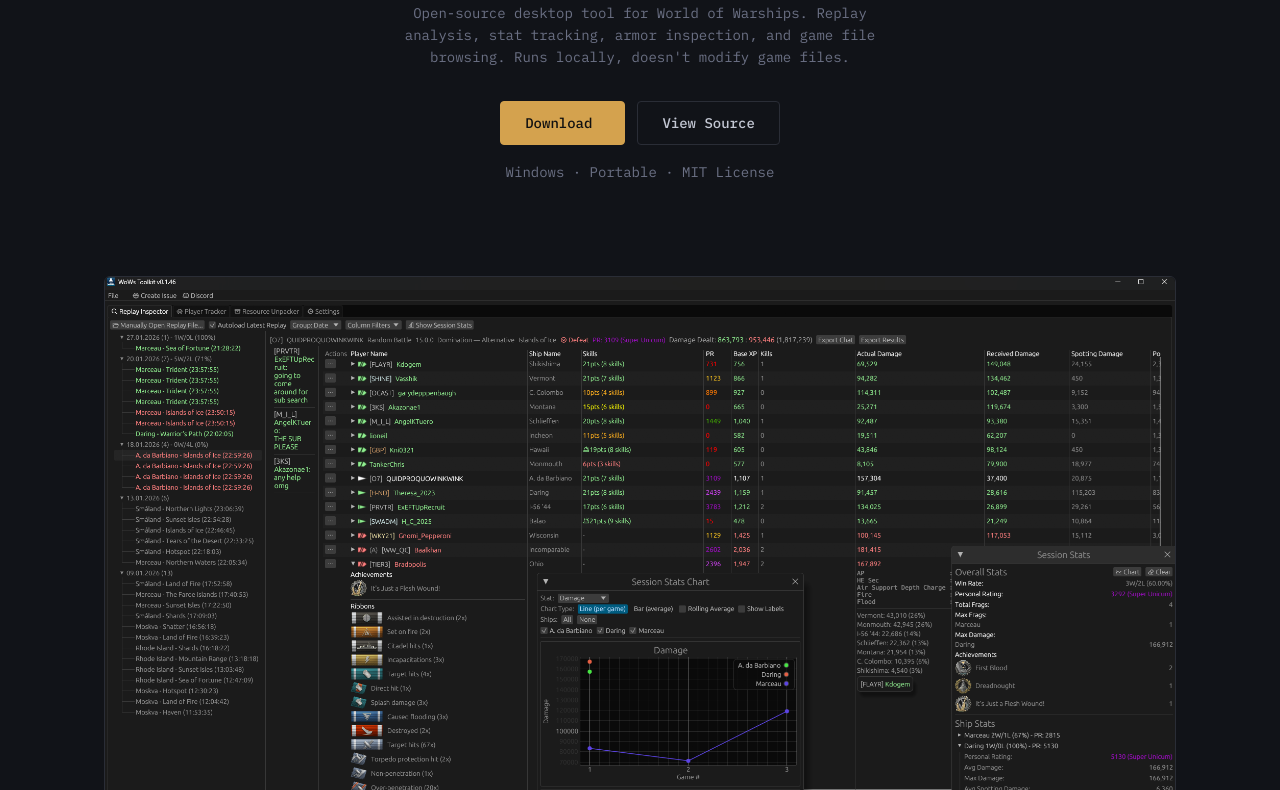
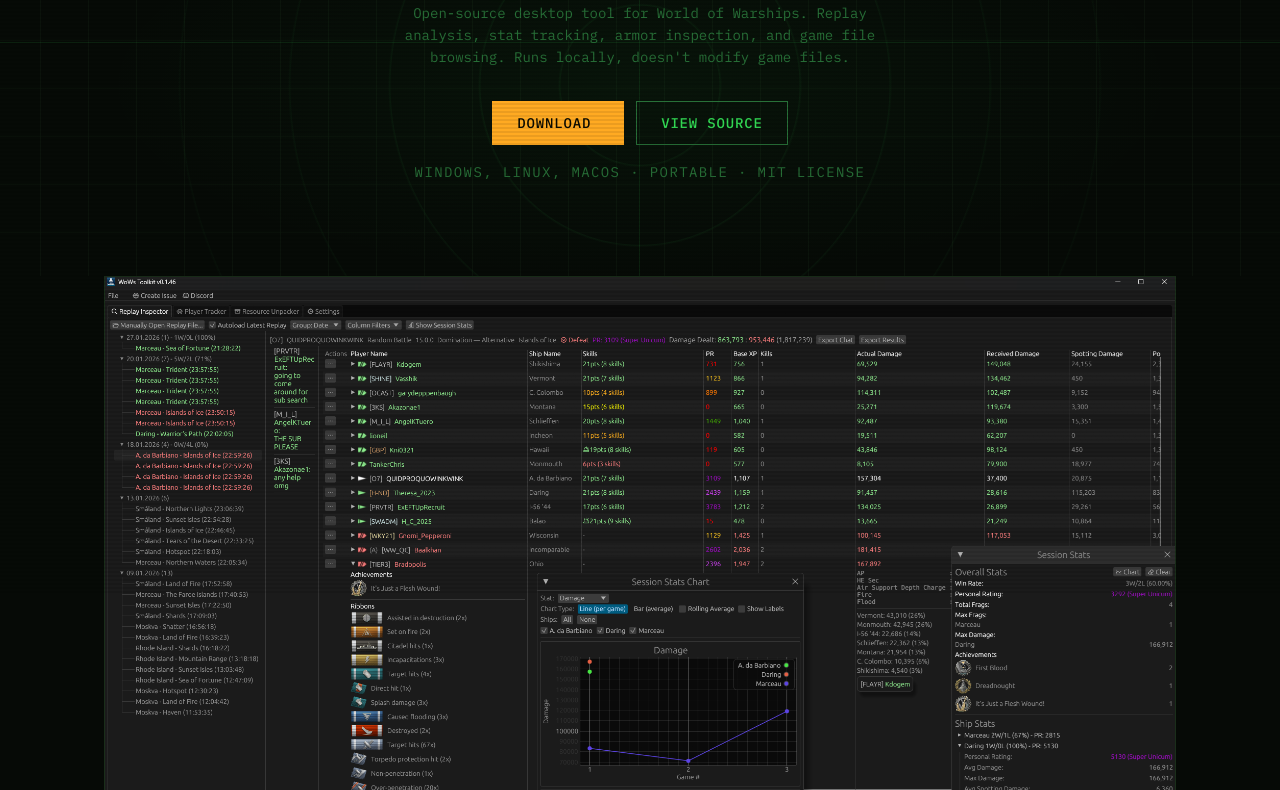
Before and after one commit to Immovable-Library/wows-toolkit, a plain HTML site: page site/index.html in a window 1280 px wide. Shown: the part 205-995 px from the top of the page. Drawn offline with Linux system fonts and the light colour scheme; no server answers.

Commit message:
site: change UI a bit

```diff
--- a/site/index.html
+++ b/site/index.html
@@ -18,12 +18,16 @@
             }
 
             :root {
-                --bg: #111318;
-                --bg-raised: #181b22;
-                --border: #2a2d36;
-                --text: #c4c8d4;
-                --text-dim: #6b7084;
-                --accent: #d4a24e;
+                --bg: #060a06;
+                --bg-raised: #0a120a;
+                --border: #1a2e1a;
+                --text: #33dd55;
+                --text-bright: #bbffcc;
+                --text-dim: #287038;
+                --accent: #ffaa22;
+                --accent-hover: #ffbb44;
+                --glow-green: rgba(51, 221, 85, 0.4);
+                --glow-amber: rgba(255, 170, 34, 0.35);
             }
 
             body {
@@ -32,14 +36,33 @@
                 color: var(--text);
                 line-height: 1.6;
                 -webkit-font-smoothing: antialiased;
+                position: relative;
+            }
+
+            /* CRT scan line overlay */
+            body::after {
+                content: "";
+                position: fixed;
+                inset: 0;
+                z-index: 9999;
+                pointer-events: none;
+                background: repeating-linear-gradient(
+                    0deg,
+                    transparent,
+                    transparent 2px,
+                    rgba(0, 0, 0, 0.08) 2px,
+                    rgba(0, 0, 0, 0.08) 4px
+                );
             }
 
             a {
                 color: var(--accent);
                 text-decoration: none;
+                transition: text-shadow 0.15s;
             }
             a:hover {
-                text-decoration: underline;
+                text-decoration: none;
+                text-shadow: 0 0 8px var(--glow-amber);
             }
 
             .container {
@@ -61,8 +84,10 @@
             .logo {
                 font-weight: 600;
                 font-size: 15px;
-                color: var(--text);
-                letter-spacing: 0.02em;
+                color: var(--text-bright);
+                letter-spacing: 0.12em;
+                text-transform: uppercase;
+                text-shadow: 0 0 10px var(--glow-green);
             }
             nav {
                 display: flex;
@@ -71,23 +96,114 @@
             }
             nav a {
                 color: var(--text-dim);
+                text-transform: uppercase;
+                letter-spacing: 0.08em;
+                transition:
+                    color 0.15s,
+                    text-shadow 0.15s;
             }
             nav a:hover {
                 color: var(--text);
-                text-decoration: none;
+                text-shadow: 0 0 8px var(--glow-green);
             }
 
-            /* Hero */
+            /* Hero — artillery plotting room */
             .hero {
                 padding: 80px 0 60px;
                 text-align: center;
+                position: relative;
+                overflow: hidden;
+                background:
+                    radial-gradient(
+                        ellipse at 50% 55%,
+                        rgba(51, 221, 85, 0.05) 0%,
+                        transparent 60%
+                    ),
+                    linear-gradient(
+                        rgba(26, 46, 26, 0.25) 1px,
+                        transparent 1px
+                    ),
+                    linear-gradient(
+                        90deg,
+                        rgba(26, 46, 26, 0.25) 1px,
+                        transparent 1px
+                    );
+                background-size:
+                    100% 100%,
+                    48px 48px,
+                    48px 48px;
+                background-position: center, center, center;
+            }
+            /* Range rings + crosshair reticle */
+            .hero::before {
+                content: "";
+                position: absolute;
+                inset: 0;
+                pointer-events: none;
+                background:
+                    /* Vertical crosshair */
+                    linear-gradient(
+                        90deg,
+                        transparent calc(50% - 0.5px),
+                        rgba(51, 221, 85, 0.1) calc(50% - 0.5px),
+                        rgba(51, 221, 85, 0.1) calc(50% + 0.5px),
+                        transparent calc(50% + 0.5px)
+                    ),
+                    /* Horizontal crosshair */
+                    linear-gradient(
+                            0deg,
+                            transparent calc(55% - 0.5px),
+                            rgba(51, 221, 85, 0.1) calc(55% - 0.5px),
+                            rgba(51, 221, 85, 0.1) calc(55% + 0.5px),
+                            transparent calc(55% + 0.5px)
+                        ),
+                    /* Range rings (concentric, fading out) */
+                    radial-gradient(
+                            circle at 50% 55%,
+                            transparent 79px,
+                            rgba(51, 221, 85, 0.06) 80px,
+                            transparent 82px
+                        ),
+                    radial-gradient(
+                        circle at 50% 55%,
+                        transparent 159px,
+                        rgba(51, 221, 85, 0.06) 160px,
+                        transparent 162px
+                    ),
+                    radial-gradient(
+                        circle at 50% 55%,
+                        transparent 249px,
+                        rgba(51, 221, 85, 0.05) 250px,
+                        transparent 252px
+                    ),
+                    radial-gradient(
+                        circle at 50% 55%,
+                        transparent 349px,
+                        rgba(51, 221, 85, 0.04) 350px,
+                        transparent 352px
+                    ),
+                    radial-gradient(
+                        circle at 50% 55%,
+                        transparent 459px,
+                        rgba(51, 221, 85, 0.03) 460px,
+                        transparent 462px
+                    );
+            }
+            .hero > * {
+                position: relative;
+                z-index: 1;
             }
             .hero h1 {
                 font-size: 36px;
                 font-weight: 600;
-                color: #e8ecf4;
+                color: var(--text-bright);
                 margin-bottom: 12px;
-                letter-spacing: -0.01em;
+                letter-spacing: 0.08em;
+                text-transform: uppercase;
+                text-shadow:
+                    0 0 20px var(--glow-green),
+                    0 0 40px rgba(51, 221, 85, 0.2),
+                    0 0 80px rgba(51, 221, 85, 0.1);
             }
             .hero p {
                 font-size: 14px;
@@ -109,26 +225,33 @@
                 font-family: inherit;
                 font-size: 14px;
                 font-weight: 500;
-                border-radius: 4px;
+                border-radius: 0;
                 cursor: pointer;
                 transition: all 0.15s;
+                text-transform: uppercase;
+                letter-spacing: 0.06em;
             }
             .btn-primary {
                 background: var(--accent);
-                color: #111;
+                color: #0a0a00;
                 border: 1px solid var(--accent);
             }
             .btn-primary:hover {
-                background: #e0ad5a;
+                background: var(--accent-hover);
+                box-shadow:
+                    0 0 16px var(--glow-amber),
+                    inset 0 0 16px rgba(255, 170, 34, 0.15);
                 text-decoration: none;
             }
             .btn-secondary {
                 background: transparent;
                 color: var(--text);
-                border: 1px solid var(--border);
+                border: 1px solid var(--text-dim);
             }
             .btn-secondary:hover {
-                border-color: var(--text-dim);
+                border-color: var(--text);
+                box-shadow: 0 0 12px var(--glow-green);
+                text-shadow: 0 0 6px var(--glow-green);
                 text-decoration: none;
             }
             .version-tag {
@@ -138,29 +261,36 @@
             .hero-meta {
                 font-size: 12px;
                 color: var(--text-dim);
+                text-transform: uppercase;
+                letter-spacing: 0.1em;
             }
 
             /* Screenshots */
             .screenshot {
                 border: 1px solid var(--border);
-                border-radius: 6px;
+                border-radius: 0;
                 overflow: hidden;
-                background: #0a0b0e;
+                background: #030503;
                 cursor: pointer;
-                transition: border-color 0.15s;
+                transition:
+                    border-color 0.15s,
+                    box-shadow 0.15s;
             }
             .screenshot:hover {
                 border-color: var(--text-dim);
+                box-shadow: 0 0 20px rgba(51, 221, 85, 0.1);
             }
             .screenshot img {
                 display: block;
                 width: 100%;
             }
             .screenshot-caption {
-                font-size: 12px;
+                font-size: 11px;
                 color: var(--text-dim);
                 text-align: center;
                 margin-top: 12px;
+                text-transform: uppercase;
+                letter-spacing: 0.04em;
             }
 
             /* Hero screenshot */
@@ -175,15 +305,20 @@
                 margin: 0;
             }
 
-            /* Features — stacked layout: text then full-width image */
+            /* Features */
             .features {
                 padding: 60px 0;
             }
             .features h2 {
-                font-size: 20px;
+                font-size: 14px;
                 font-weight: 600;
-                color: #e8ecf4;
+                color: var(--text-dim);
                 margin-bottom: 40px;
+                text-transform: uppercase;
+                letter-spacing: 0.2em;
+            }
+            .features h2::before {
+                content: "// ";
             }
             .feature {
                 margin-bottom: 56px;
@@ -196,13 +331,17 @@
                 font-weight: 600;
                 color: var(--accent);
                 margin-bottom: 8px;
+                text-transform: uppercase;
+                letter-spacing: 0.06em;
+                text-shadow: 0 0 10px var(--glow-amber);
             }
             .feature p {
                 font-size: 13px;
-                color: var(--text-dim);
+                color: var(--text);
                 line-height: 1.7;
                 max-width: 640px;
                 margin-bottom: 20px;
+                opacity: 0.7;
             }
             .feature .screenshot {
                 margin: 0;
@@ -218,7 +357,7 @@
                 gap: 1px;
                 background: var(--border);
                 border: 1px solid var(--border);
-                border-radius: 6px;
+                border-radius: 0;
                 overflow: hidden;
             }
             .spec {
@@ -226,16 +365,17 @@
                 padding: 20px 24px;
             }
             .spec-label {
-                font-size: 11px;
-                color: var(--text-dim);
+                font-size: 10px;
+                color: #55aa66;
                 text-transform: uppercase;
-                letter-spacing: 0.06em;
+                letter-spacing: 0.12em;
                 margin-bottom: 4px;
             }
             .spec-value {
                 font-size: 14px;
-                color: var(--text);
+                color: var(--text-bright);
                 font-weight: 500;
+                text-shadow: 0 0 6px var(--glow-green);
             }
 
             /* Footer */
@@ -248,9 +388,16 @@
                 justify-content: center;
                 margin-bottom: 16px;
             }
+            footer nav a {
+                color: var(--text-dim);
+            }
+            footer nav a:hover {
+                color: var(--text);
+            }
             .legal {
                 font-size: 11px;
                 color: var(--text-dim);
+                opacity: 0.6;
             }
 
             /* Lightbox */
@@ -259,7 +406,7 @@
                 position: fixed;
                 inset: 0;
                 z-index: 1000;
-                background: rgba(0, 0, 0, 0.85);
+                background: rgba(4, 8, 4, 0.92);
                 cursor: zoom-out;
                 align-items: center;
                 justify-content: center;
@@ -271,8 +418,9 @@
             .lightbox img {
                 max-width: 100%;
                 max-height: 100%;
-                border-radius: 4px;
-                box-shadow: 0 8px 40px rgba(0, 0, 0, 0.5);
+                border-radius: 0;
+                border: 1px solid var(--border);
+                box-shadow: 0 0 40px rgba(51, 221, 85, 0.15);
             }
 
             /* Responsive */
@@ -329,7 +477,7 @@
                     >
                 </div>
                 <p class="hero-meta">
-                    Windows &middot; Portable &middot; MIT License
+                    Windows, Linux, macOS &middot; Portable &middot; MIT License
                 </p>
             </div>
         </section>
@@ -435,7 +583,7 @@
                     </div>
                     <div class="spec">
                         <div class="spec-label">Platform</div>
-                        <div class="spec-value">Windows x64</div>
+                        <div class="spec-value">Windows, Linux, macOS</div>
                     </div>
                     <div class="spec">
                         <div class="spec-label">Install</div>
```
